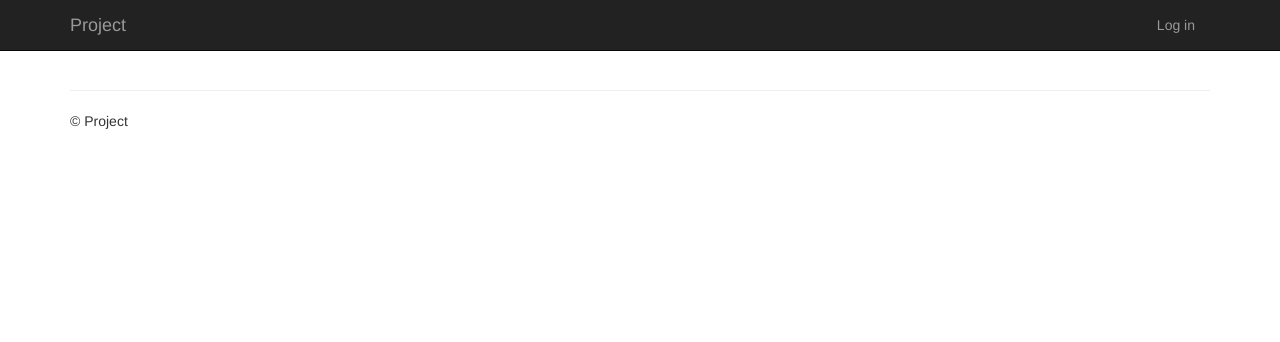
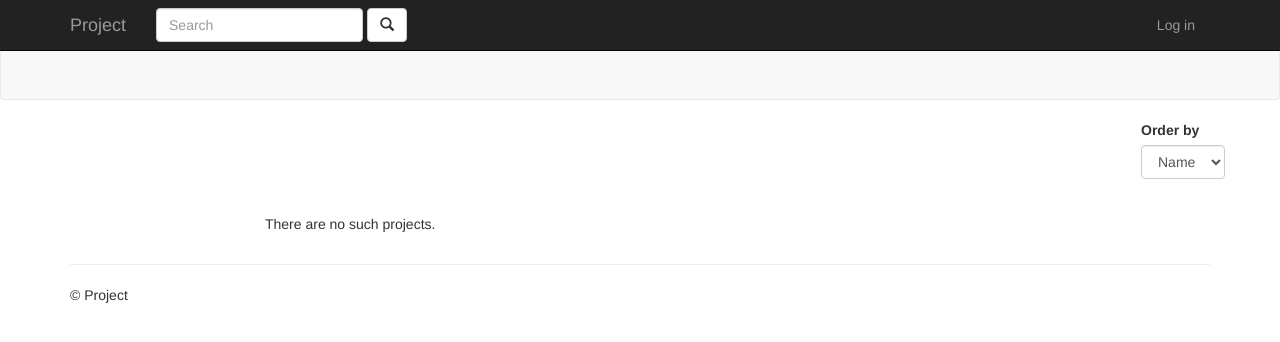
Before and after one commit to Vladimir-Menshikov/Itransition_Project, a Django app: page / in a window 1280 px wide. Shown: the top 342 px of the page. Run offline with Django 3.2, Linux system fonts and the light colour scheme; data that the repository does not hold is empty; some libraries are stand-ins or nearby versions.

Commit message:
home page

```diff
--- a/Project/settings.py
+++ b/Project/settings.py
@@ -52,6 +52,7 @@ INSTALLED_APPS = [
     'django.contrib.sessions',
     'django.contrib.messages',
     'django.contrib.staticfiles',
+    'django.contrib.postgres',
     'social_django',
     'markdownfield',
     'taggit',
--- a/Project/urls.py
+++ b/Project/urls.py
@@ -9,6 +9,8 @@ from app import views
 
 urlpatterns = [
     path('tag/<slug:tag_slug>/', views.home, name='projects_by_tag'),
+    path('category/<slug:category_slug>/', views.home, name='projects_by_category'),
+    path('search/', views.home, name='search'),
     path('', views.home, name='home'),
     path('admin/', admin.site.urls),
     path('account/', include('account.urls')),
--- a/app/forms.py
+++ b/app/forms.py
@@ -1,5 +1,12 @@
-"""
-Definition of forms.
-"""
+from django import forms
 
-from django import forms
+class OrderByForm(forms.Form):
+    FILTER_CHOICES = [
+    ('name', 'Name'),
+    ('-created', 'Date'),
+    ]
+    order_by = forms.ChoiceField(widget=forms.Select(attrs=
+                                       {'class': 'form-control',
+                                        'onchange': 'orderByForm.submit();'
+                                        }),
+                          choices=FILTER_CHOICES)
--- a/app/static/app/content/site.css
+++ b/app/static/app/content/site.css
@@ -104,3 +104,14 @@ input[type="checkbox"].input-validation-error {
     border: 1px solid #ccc;
     border-top: none;
 }
+
+.scroll {
+    white-space: nowrap;
+    overflow-x: auto;
+    -webkit-overflow-scrolling: touch;
+}
+
+.scroll li {
+    display: inline-block;
+    float: none;
+}
--- a/app/templates/app/index.html
+++ b/app/templates/app/index.html
@@ -1,13 +1,45 @@
 {% extends "app/layout.html" %}
 
+{% block nav %}
+    <nav class="navbar navbar-default">
+        <div class="container">
+            <ul class="scroll nav navbar-nav">
+                {% for c in categories %}
+                    <li {% if category.slug == c.slug %}class="active"{% endif %}>
+                        <a href="{{ c.get_absolute_url }}">{{ c.name }}</a>
+                    </li>
+                {% endfor %}
+            </ul>
+        </div>
+    </nav>
+{% endblock %}
+
 {% block content %}
+    <div class="row">
+        <form id="orderByForm" method="get" action="." class="pull-right">
+            <div class="form-group">
+                <label for="id_order_by" class="control-label">Order by</label>
+                {{ order_by_form.order_by }}
+            </div>
+        </form>
+    </div>
     <div class="row" style="margin-top:20px">
+        <div class="col-sm-2" style="margin-bottom:20px">
+            {% for tag in tags %}
+                <a href="{% url "projects_by_tag" tag.slug %}">{{tag.name}}</a>
+                {% if not forloop.last %}, {% endif %}
+            {% endfor %}
+        </div>
+        <div class="col-sm-10">
             {% for project in projects %}
                 <div class="panel panel-default">
                     <div class="panel-body" >
                         <h3><a href="{{ project.get_absolute_url }}">{{ project.name }}</a></h3>
                     </div>
                 </div>
+            {% empty %}
+                <p>There are no such projects.</p>
             {% endfor %}
         </div>
+    </div>
 {% endblock %}
--- a/app/templates/app/layout.html
+++ b/app/templates/app/layout.html
@@ -26,10 +26,19 @@
                     <a href="/" class="navbar-brand">Project</a>
                 </div>
                 <div class="navbar-collapse collapse">
+                    <form method="get" action="{% url 'search' %}" class="navbar-form navbar-left">
+                        <div class="form-group">
+                            <input type="text" name="query" class="form-control" placeholder="Search">
+                        </div>
+                        <button type="submit" class="btn btn-default">
+                            <span class="glyphicon glyphicon-search"></span>
+                        </button>
+                    </form>
                     {% include 'app/loginpartial.html' %}
                 </div>
             </div>
         </div>
+        {% block nav %} {% endblock %}
 
         <div class="container body-content">
             {% block content %}{% endblock %}
--- a/app/views.py
+++ b/app/views.py
@@ -1,21 +1,51 @@
 from django.shortcuts import render, get_object_or_404
 from django.http import HttpRequest
-from campaign.models import Project
+from campaign.models import Project, Category
 from taggit.models import Tag
+from django.contrib.postgres.search import SearchVector, SearchQuery, SearchRank
+from datetime import date
+from .forms import OrderByForm
 
-def home(request, tag_slug=None):
-    projects = Project.objects.all()
+def home(request, category_slug=None, tag_slug=None):
+    projects = Project.objects.filter(expiration_date__gt=date.today())
+    categories = Category.objects.all()
+    tags = Tag.objects.all()
+
+    category = None
     tag = None
+    query = None
+
+    if category_slug:
+        category = get_object_or_404(Category, slug=category_slug)
+        projects = projects.filter(category=category)
 
     if tag_slug:
         tag = get_object_or_404(Tag, slug=tag_slug)
         projects = projects.filter(tags__in=[tag])
+
+    if 'query' in request.GET:
+        query = request.GET.get('query')
+        search_vector = SearchVector('name', weight='A') + \
+            SearchVector('description_rendered', weight='B')
+        search_query = SearchQuery(query)
+        projects = projects.annotate(
+            search=search_vector,
+            rank=SearchRank(search_vector, search_query)
+            ).filter(rank__gte=0.3).order_by('-rank')
+
+    order_by_form = OrderByForm(request.GET)
+    if order_by_form.is_valid():
+        projects = projects.order_by(order_by_form.cleaned_data['order_by'])
+
     return render(
         request,
         'app/index.html',
         {
             'title':'Home Page',
             'projects': projects,
-            'tag': tag,
+            'categories': categories,
+            'tags': tags,
+            'category': category,
+            'order_by_form': order_by_form
         }
     )
--- a/campaign/views.py
+++ b/campaign/views.py
@@ -139,6 +139,7 @@ def delete_reward(request):
 @login_required
 def rewards(request, slug, id):
     project = get_object_or_404(Project, slug=slug, id=id)
+    rewards = project.rewards.order_by('sum')
     if request.method == 'POST':
         if 'reward' in request.POST:
             reward_id=request.POST.get('reward')
@@ -157,7 +158,7 @@ def rewards(request, slug, id):
     return render(request,
                       'campaign/rewards.html',
                       {'title': 'Rewards',
-                       'project': project})
+                       'rewards': rewards})
 
 
 @login_required
```
Also changed, not shown: campaign/admin.py (+2 -7 lines), campaign/models.py (+11 -3 lines), campaign/templates/campaign/project.html (+6 -1 lines), campaign/templates/campaign/rewards.html (+11 -11 lines). Lines whose indentation alone changed are shown as unchanged.
